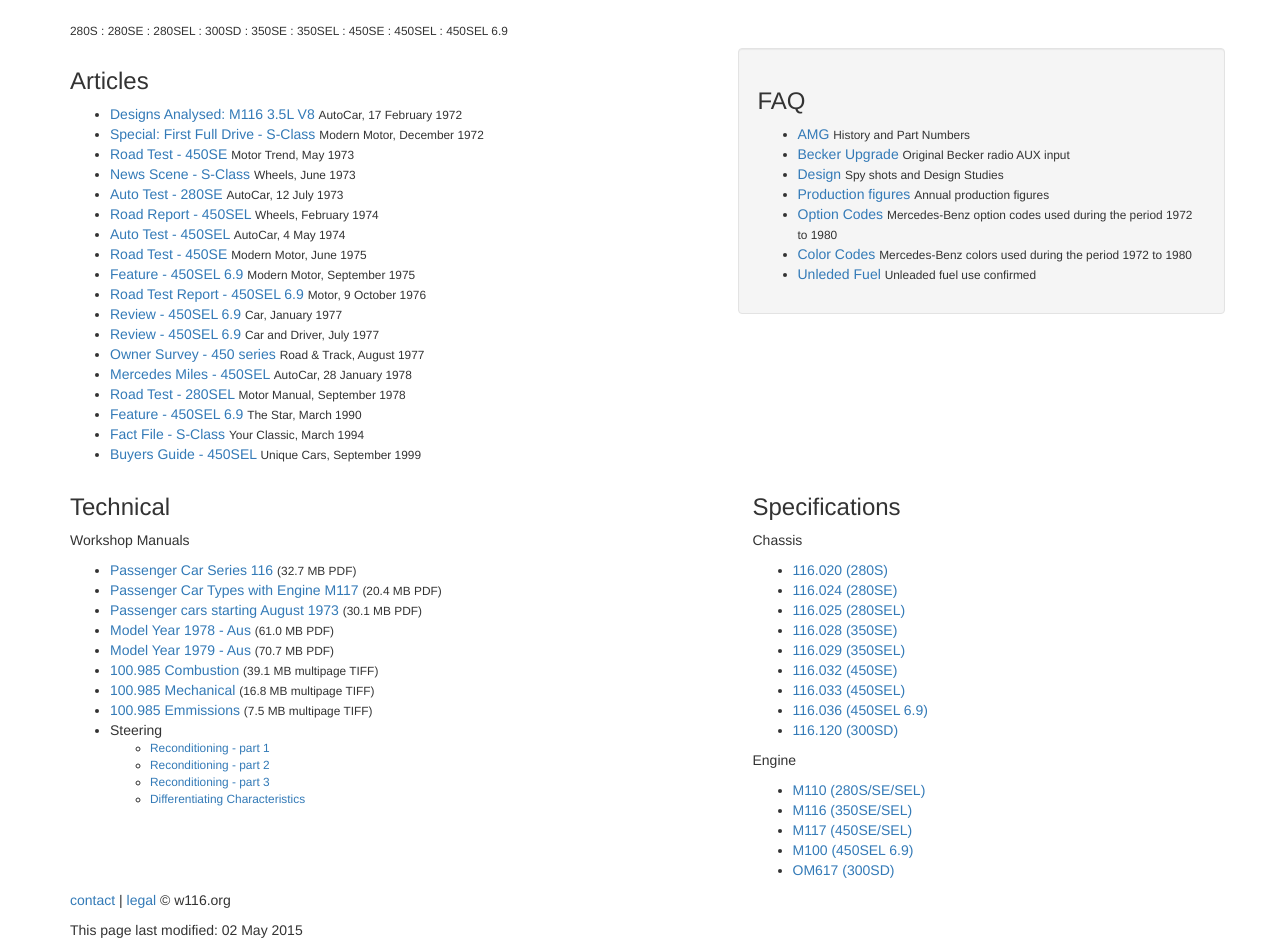
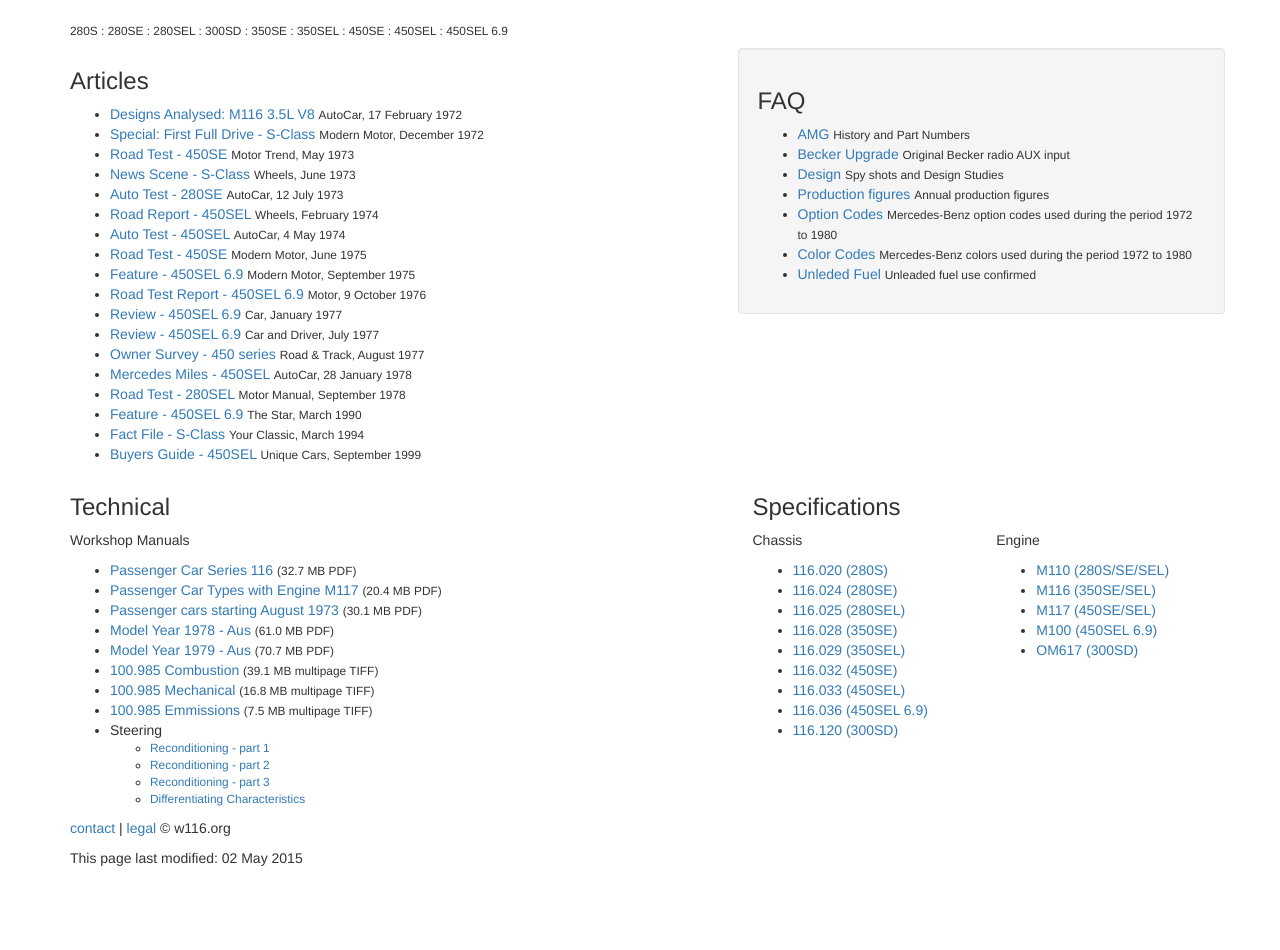
Before and after one commit to W116org/w116org.github.io, a Jekyll site: the page built from library.html, in a window 1280 px wide. Shown: the part 427-1377 px from the top of the page. Built offline with Jekyll 4.4.1, drawn with Linux system fonts in a browser that asks for light colours; nearby versions of some CDN libraries; comment, search, counter and statistics services are not loaded; after the commit the page ends 1305 px from its top, so only the background shows below that.

Commit message:
Update library.html

```diff
--- a/library.html
+++ b/library.html
@@ -72,6 +72,8 @@
       </div><!-- /.col-md-7 -->
         <div class="col-md-5">
 <h3 id="specifications">Specifications</h3>
+      <div class="row">
+        <div class="col-md-6">
 <p>Chassis</p>
 <ul>
 <li><a href="/library/116_020/"> 116.020 (280S)</a></li>
@@ -84,6 +86,8 @@
 <li><a href="/library/116_036/"> 116.036 (450SEL 6.9) </a></li>
 <li><a href="/library/116_120/"> 116.120 (300SD) </a></li>
 </ul>
+      </div><!-- /.col-md-6 -->
+        <div class="col-md-6">
 <p>Engine</p>
 <ul>
 <li><a href="/library/M110/"> M110 (280S/SE/SEL)</a></li>
@@ -92,6 +96,8 @@
 <li><a href="/library/M100/"> M100 (450SEL 6.9) </a></li>
 <li><a href="/library/OM617/"> OM617 (300SD) </a></li>
 </ul>
+        </div><!-- /.col-md-6 -->
+      </div><!-- /.row -->
         </div><!-- /.col-md-5 -->
       </div><!-- /.row -->
 
```
